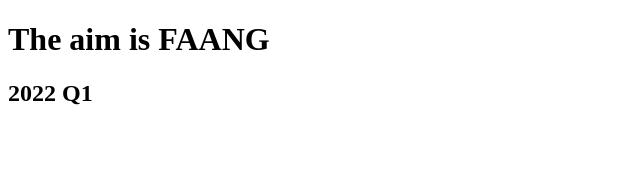
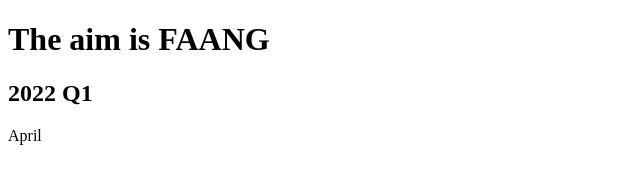
Before and after one commit to Afzhal-ahmed-s/first-project, a plain HTML site: page index.html in a window 1280 px wide. Shown: the full height of the page, 0-640 px from the left. Drawn offline with Linux system fonts and the light colour scheme.

Commit message:
Learn change

```diff
--- a/index.html
+++ b/index.html
@@ -6,5 +6,6 @@
 <body>
     <h1>The aim is FAANG</h1>
     <h2>2022 Q1</h2>
+    <div>April</div>
 </body>
 </html>
```
